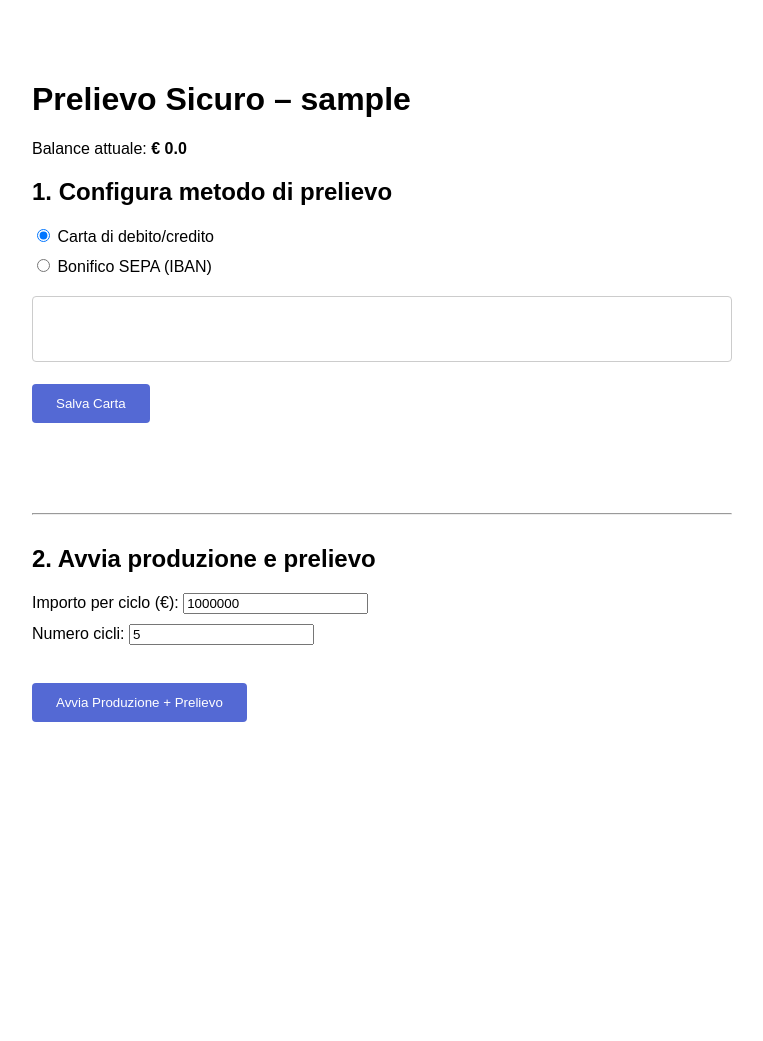
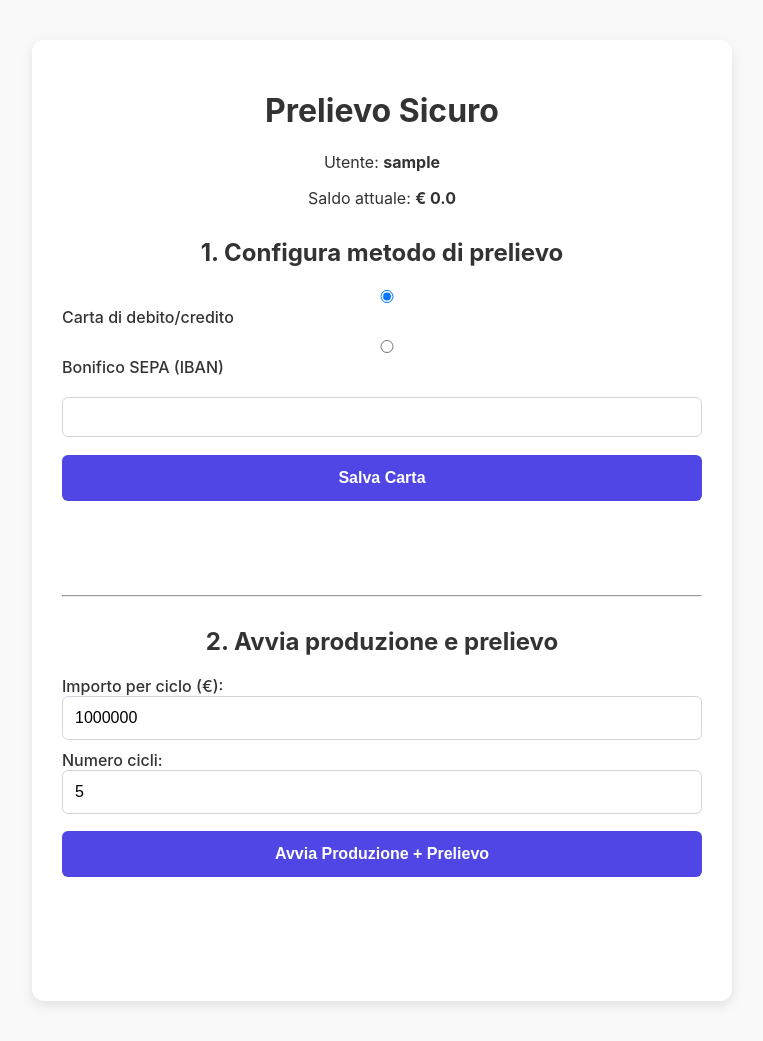
Before and after one commit to massimofornara/money_production, a Flask app: page / in a window 1280 px wide. Shown: the whole page, without its empty margins (258-1021 px from the left). Before the commit the page ends 722 px from the top, so only its background shows below. Run offline with Flask 3, Linux system fonts and the light colour scheme; the visitor is signed in with stand-in values (Sample User, id 1); data comes from the database, SQL or seed files in the repository; parts of the project's set-up code (start-up, migrations or seed data) failed here and were passed over; some libraries are stand-ins or nearby versions.

Commit message:
Refactor index.html for improved UI and functionality
Updated the HTML structure and styles for the payment methods form, including improved layout and styling for user interface elements.

```diff
--- a/templates/index.html
+++ b/templates/index.html
@@ -2,89 +2,143 @@
 <html lang="it">
 <head>
   <meta charset="UTF-8">
+  <meta name="viewport" content="width=device-width, initial-scale=1.0">
   <title>Prelievo Sicuro</title>
   <script src="https://js.stripe.com/v3/"></script>
   <style>
-    body { font-family: Arial, sans-serif; max-width: 700px; margin: 40px auto; padding: 20px; }
+    body {
+      font-family: -apple-system, BlinkMacSystemFont, 'Segoe UI', Roboto, sans-serif;
+      max-width: 700px;
+      margin: 40px auto;
+      padding: 0 20px;
+      background: #f9f9f9;
+      color: #333;
+    }
+    h1, h2 { text-align: center; }
+    .container { background: white; padding: 30px; border-radius: 12px; box-shadow: 0 4px 12px rgba(0,0,0,0.1); }
+    .section { margin: 30px 0; }
+    label { display: block; margin: 10px 0 5px; font-weight: 500; }
+    input, .StripeElement {
+      width: 100%;
+      padding: 12px;
+      border: 1px solid #d1d5db;
+      border-radius: 6px;
+      font-size: 16px;
+      box-sizing: border-box;
+    }
     .StripeElement {
-      padding: 12px;
-      border: 1px solid #ccc;
-      border-radius: 4px;
-      margin: 12px 0;
+      height: 40px;
       background: white;
-      height: 40px;
+    }
+    .error {
+      color: #dc2626;
+      font-size: 14px;
+      margin-top: 6px;
     }
     button {
-      padding: 12px 24px;
-      background: #5469d4;
+      width: 100%;
+      padding: 14px;
+      background: #4f46e5;
       color: white;
       border: none;
-      border-radius: 4px;
+      border-radius: 6px;
+      font-size: 16px;
+      font-weight: 600;
       cursor: pointer;
-      margin: 10px 0;
+      margin: 12px 0;
+      transition: background 0.2s;
     }
-    button:disabled { opacity: 0.6; cursor: not-allowed; }
-    .error { color: #fa755a; margin: 8px 0; font-weight: bold; }
-    #result, #production-result { margin-top: 20px; padding: 15px; border-radius: 8px; }
-    .success { background: #d4edda; color: #155724; }
-    .error-box { background: #f8d7da; color: #721c24; }
-    label { margin: 10px 0; display: block; }
+    button:hover:not(:disabled) {
+      background: #4338ca;
+    }
+    button:disabled {
+      background: #9ca3af;
+      cursor: not-allowed;
+    }
+    #result, #production-result {
+      margin-top: 20px;
+      padding: 16px;
+      border-radius: 8px;
+      font-weight: 500;
+    }
+    .success { background: #ecfdf5; color: #065f46; }
+    .error-box { background: #fef2f2; color: #991b1b; }
+    .info { background: #eff6ff; color: #1e40af; }
+    .loading { opacity: 0.6; }
   </style>
 </head>
 <body>
-  <h1>Prelievo Sicuro – {{ user }}</h1>
-  <p>Balance attuale: <strong>€ {{ balance|default(0.0)|round(2) }}</strong></p>
 
+  <div class="container">
+    <h1>Prelievo Sicuro</h1>
+    <p style="text-align:center;">Utente: <strong>{{ user }}</strong></p>
+    <p style="text-align:center;">Saldo attuale: <strong>€ {{ balance|default(0.0)|round(2) }}</strong></p>
+
+    <div class="section">
       <h2>1. Configura metodo di prelievo</h2>
-
-  <div>
-    <label><input type="radio" name="method" value="card" checked> Carta di debito/credito</label>
-    <label><input type="radio" name="method" value="sepa"> Bonifico SEPA (IBAN)</label>
+      <div style="margin-bottom: 20px;">
+        <label>
+          <input type="radio" name="method" value="card" checked> Carta di debito/credito
+        </label>
+        <label>
+          <input type="radio" name="method" value="sepa"> Bonifico SEPA (IBAN)
+        </label>
       </div>
 
       <!-- Form Carta -->
-  <form id="card-form" style="margin-top:20px;">
+      <form id="card-form">
         <div id="card-element" class="StripeElement"></div>
         <div id="card-errors" class="error" role="alert"></div>
         <button type="submit" id="card-btn">Salva Carta</button>
       </form>
 
-  <!-- Form SEPA / IBAN -->
-  <form id="sepa-form" style="display:none; margin-top:20px;">
+      <!-- Form IBAN/SEPA -->
+      <form id="sepa-form" style="display: none;">
         <div id="iban-element" class="StripeElement"></div>
-    <input id="sepa-name" placeholder="Nome intestatario" required style="width:100%; padding:10px; margin:8px 0;">
-    <input id="sepa-email" type="email" placeholder="Email (opzionale)" style="width:100%; padding:10px; margin:8px 0;">
+        <input id="sepa-name" placeholder="Nome intestatario" required>
+        <input id="sepa-email" type="email" placeholder="Email (opzionale)">
         <div id="sepa-errors" class="error" role="alert"></div>
         <button type="submit" id="sepa-btn">Salva IBAN</button>
       </form>
 
       <div id="result"></div>
+    </div>
 
-  <hr style="margin:30px 0;">
+    <hr>
 
+    <div class="section">
       <h2>2. Avvia produzione e prelievo</h2>
-  <label>Importo per ciclo (€): <input id="amount" type="number" value="1000000" step="1000" min="1"></label>
-  <label>Numero cicli: <input id="cycles" type="number" value="5" min="1"></label>
-  <br>
-  <button onclick="startProduction()">Avvia Produzione + Prelievo</button>
+      <label>Importo per ciclo (€):
+        <input id="amount" type="number" value="1000000" step="1000" min="1">
+      </label>
+      <label>Numero cicli:
+        <input id="cycles" type="number" value="5" min="1">
+      </label>
+      <button onclick="startProduction()" id="start-btn">Avvia Produzione + Prelievo</button>
 
       <div id="production-result"></div>
+    </div>
+  </div>
 
   <script>
     // ================== INIZIALIZZAZIONE STRIPE ==================
-    const stripe = Stripe("{{ pk_live_51RescFFg0ne9PIQaDRWDo9BY3tdsA2zIKGSpVod6LpWWrsklSGaubPsB63JoqGZs0Igiwu0Kxk8K2VqQShsTXVlg00eoEiKasz }}");
+    const stripe = Stripe("{{ stripe_pk }}");
     const elements = stripe.elements();
 
-    const cardElement = elements.create("card", {style: {base: {fontSize: "16px"}}});
+    // Card Element
+    const cardElement = elements.create("card", {
+      style: { base: { fontSize: "16px", color: "#32325d" } }
+    });
     cardElement.mount("#card-element");
 
+    // IBAN Element
     const ibanElement = elements.create("iban", {
       supportedCountries: ["SEPA"],
-      style: {base: {fontSize: "16px"}}
+      style: { base: { fontSize: "16px", color: "#32325d" } }
     });
     ibanElement.mount("#iban-element");
 
-    // Switch form
+    // Switch tra form carta e IBAN
     document.querySelectorAll('input[name="method"]').forEach(radio => {
       radio.addEventListener("change", function() {
         document.getElementById("card-form").style.display = this.value === "card" ? "block" : "none";
@@ -93,43 +147,53 @@
     });
 
     // Funzione helper per mostrare messaggi
-    function showMessage(id, text, isError = false) {
-      const el = document.getElementById(id);
-      el.innerHTML = text;
+    function showMessage(elementId, message, isError = false) {
+      const el = document.getElementById(elementId);
+      el.textContent = message;
       el.className = isError ? "error-box" : "success";
+      el.style.display = "block";
     }
 
-    // ================== SALVATAGGIO METODO ==================
+    // Funzione loading
+    function setLoading(btnId, isLoading) {
+      const btn = document.getElementById(btnId);
+      btn.disabled = isLoading;
+      btn.textContent = isLoading ? "Attendere..." : (btnId.includes("card") ? "Salva Carta" : "Salva IBAN");
+    }
+
+    // ================== SALVATAGGIO METODO DI PAGAMENTO ==================
     async function savePaymentMethod(pmId, type, btnId, errorId) {
+      setLoading(btnId, true);
+
       try {
-        const res = await fetch("/api/save-payment-method", {
+        const response = await fetch("/api/save-payment-method", {
           method: "POST",
-          headers: {"Content-Type": "application/json"},
-          body: JSON.stringify({payment_method_id: pmId, method_type: type})
+          headers: { "Content-Type": "application/json" },
+          body: JSON.stringify({
+            payment_method_id: pmId,
+            method_type: type
+          })
         });
 
-        const data = await res.json();
+        const data = await response.json();
 
-        if (res.ok && data.success) {
+        if (response.ok && data.success) {
           showMessage("result", `Metodo ${type} salvato con successo! ID: ${pmId}`);
         } else {
           showMessage("result", `Errore: ${data.error || "Risposta non valida"}`, true);
         }
       } catch (err) {
-        showMessage("result", "Errore di connessione al server", true);
+        showMessage("result", `Errore di connessione: ${err.message}`, true);
       } finally {
-        const btn = document.getElementById(btnId);
-        btn.disabled = false;
-        btn.textContent = type === "card" ? "Salva Carta" : "Salva IBAN";
+        setLoading(btnId, false);
       }
     }
 
     // Form CARTA
-    document.getElementById("card-form").addEventListener("submit", async e => {
+    document.getElementById("card-form").addEventListener("submit", async (e) => {
       e.preventDefault();
-      const btn = document.getElementById("card-btn");
-      btn.disabled = true;
-      btn.textContent = "Salvataggio...";
+      const btnId = "card-btn";
+      setLoading(btnId, true);
 
       const { paymentMethod, error } = await stripe.createPaymentMethod({
         type: "card",
@@ -138,27 +202,24 @@
 
       if (error) {
         document.getElementById("card-errors").textContent = error.message;
-        btn.disabled = false;
-        btn.textContent = "Salva Carta";
+        setLoading(btnId, false);
       } else {
-        await savePaymentMethod(paymentMethod.id, "card", "card-btn", "card-errors");
+        await savePaymentMethod(paymentMethod.id, "card", btnId, "card-errors");
       }
     });
 
     // Form IBAN/SEPA
-    document.getElementById("sepa-form").addEventListener("submit", async e => {
+    document.getElementById("sepa-form").addEventListener("submit", async (e) => {
       e.preventDefault();
-      const btn = document.getElementById("sepa-btn");
-      btn.disabled = true;
-      btn.textContent = "Salvataggio...";
+      const btnId = "sepa-btn";
+      setLoading(btnId, true);
 
       const name = document.getElementById("sepa-name").value.trim();
       const email = document.getElementById("sepa-email").value.trim();
 
       if (!name) {
-        document.getElementById("sepa-errors").textContent = "Inserisci il nome intestatario";
-        btn.disabled = false;
-        btn.textContent = "Salva IBAN";
+        document.getElementById("sepa-errors").textContent = "Il nome intestatario è obbligatorio";
+        setLoading(btnId, false);
         return;
       }
 
@@ -170,48 +231,51 @@
 
       if (error) {
         document.getElementById("sepa-errors").textContent = error.message;
-        btn.disabled = false;
-        btn.textContent = "Salva IBAN";
+        setLoading(btnId, false);
       } else {
-        await savePaymentMethod(paymentMethod.id, "sepa", "sepa-btn", "sepa-errors");
+        await savePaymentMethod(paymentMethod.id, "sepa", btnId, "sepa-errors");
       }
     });
 
-    // ================== AVVIA PRODUZIONE ==================
+    // ================== AVVIA PRODUZIONE E PRELIEVO ==================
     async function startProduction() {
       const result = document.getElementById("production-result");
-      result.innerHTML = "<p style='color:orange;'>Produzione in corso...</p>";
+      result.innerHTML = "<div class='info'>Produzione e prelievo in corso...</div>";
 
       const amount = parseFloat(document.getElementById("amount").value) || 1000000;
       const cycles = parseInt(document.getElementById("cycles").value) || 5;
 
       try {
-        const res = await fetch("/api/start-production", {
+        const response = await fetch("/api/start-production", {
           method: "POST",
-          headers: {"Content-Type": "application/json"},
-          body: JSON.stringify({amount_per_cycle: amount, cycles})
+          headers: { "Content-Type": "application/json" },
+          body: JSON.stringify({
+            amount_per_cycle: amount,
+            cycles: cycles
+          })
         });
 
-        const data = await res.json();
+        const data = await response.json();
 
-        if (res.ok && data.success) {
+        if (response.ok && data.success) {
           result.innerHTML = `
-            <div style="color:green; font-weight:bold;">
-              Operazione completata!<br>
-              Prelievo eseguito – Importo: €${data.amount.toFixed(2)}<br>
+            <div class="success">
+              <strong>Operazione completata con successo!</strong><br>
+              Prelievo eseguito<br>
+              Importo: €${data.amount.toFixed(2)}<br>
               Payout ID: ${data.payout_id}<br>
               Stato: ${data.status}
             </div>`;
         } else {
           result.innerHTML = `
-            <div style="color:red; font-weight:bold;">
-              Errore: ${data.error || "Risposta non valida dal server"}
+            <div class="error-box">
+              <strong>Errore:</strong> ${data.error || "Risposta non valida dal server"}
             </div>`;
         }
       } catch (err) {
         result.innerHTML = `
-          <div style="color:red; font-weight:bold;">
-            Errore di connessione: ${err.message}
+          <div class="error-box">
+            <strong>Errore di connessione:</strong> ${err.message}
           </div>`;
       }
     }
```
Lines whose indentation alone changed are shown as unchanged.
